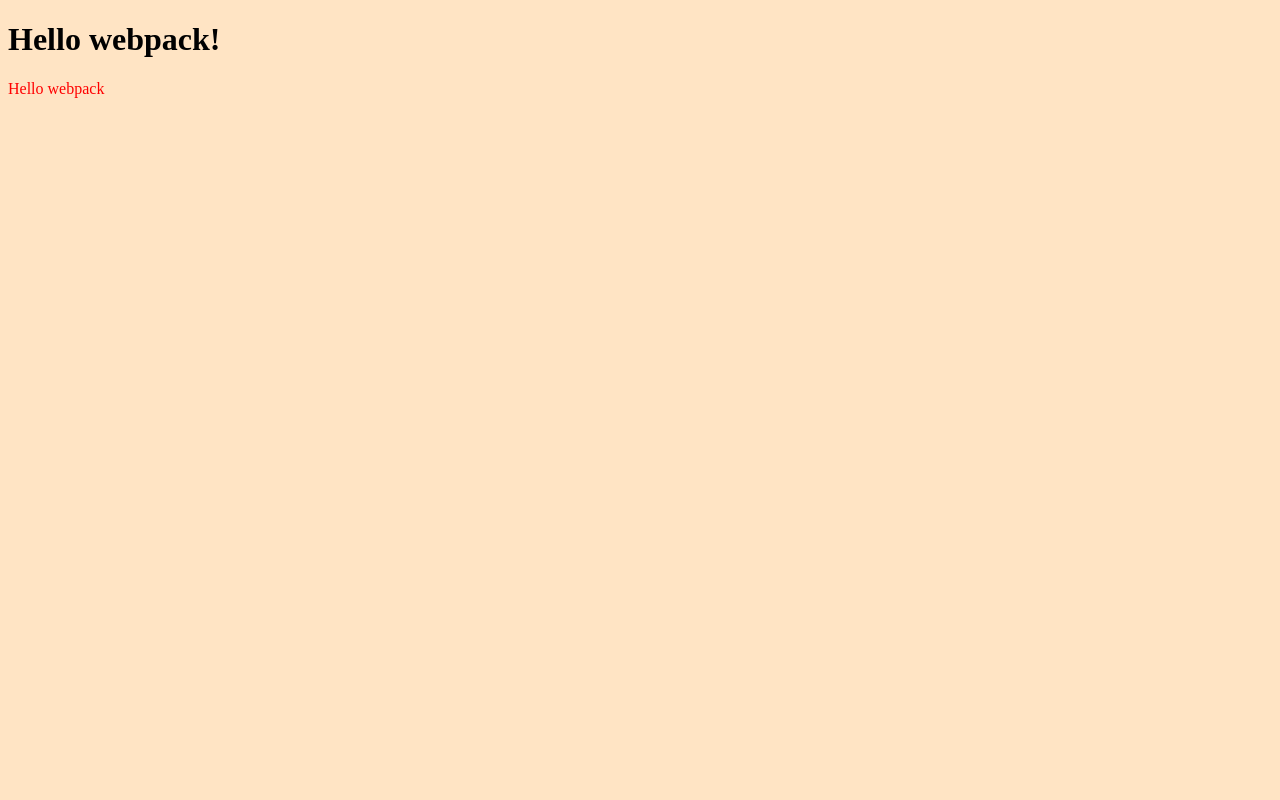
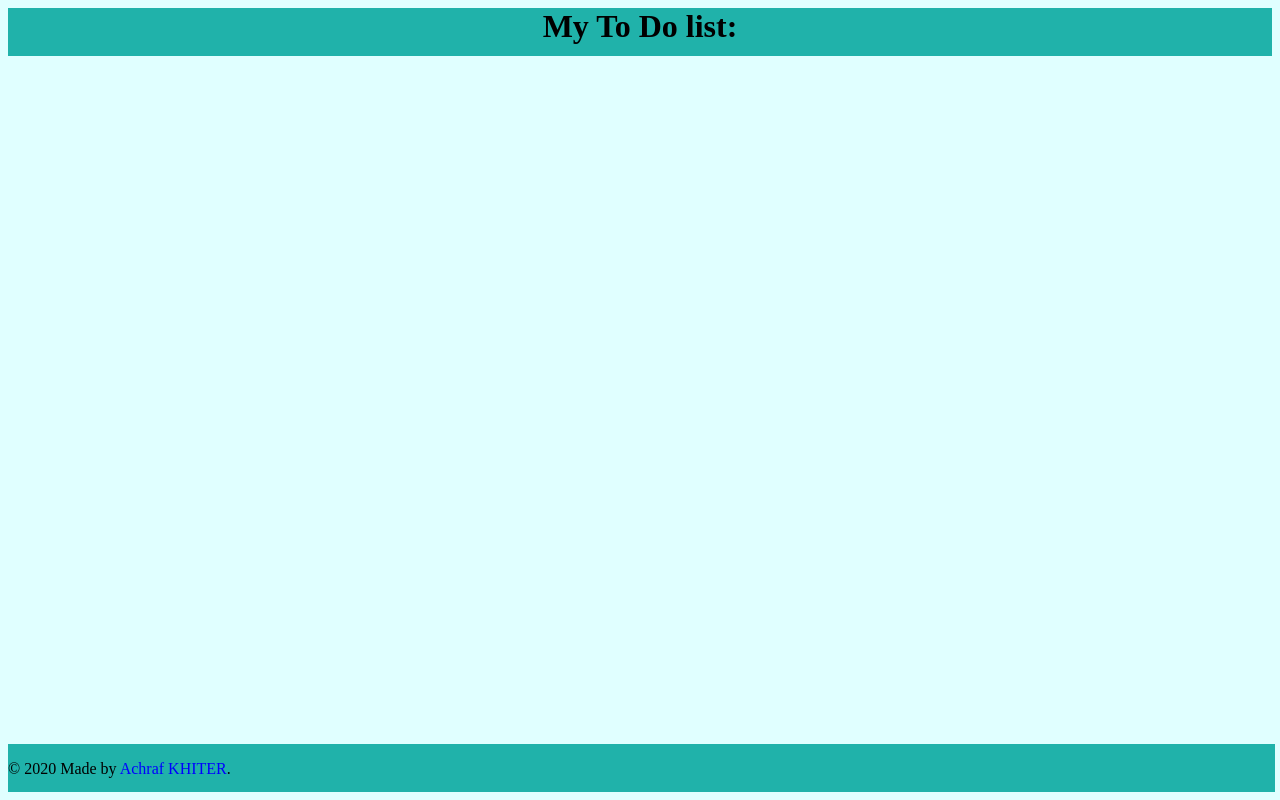
Before and after one commit to khitermedachraf/To-Do-list, a website built with webpack: page src/index.html in a window 1280 px wide. Built offline with nearby package versions, Linux system fonts and the light colour scheme.

Commit message:
Add basic styled header ad footer

```diff
--- a/src/index.html
+++ b/src/index.html
@@ -3,9 +3,16 @@
   <head>
     <meta charset="UTF-8" />
     <meta name="viewport" content="width=device-width, initial-scale=1.0" />
-    <title>Webpack Exercise</title>
+    <title>My To-Do list</title>
   </head>
   <body>
-    <h1>Hello webpack!</h1>
+    <header><h1>My To Do list:</h1></header>
+    <main></main>
+    <footer>
+      <p>
+        &copy; 2020 Made by
+        <a href="https://github.com/khitermedachraf/">Achraf KHITER</a>.
+      </p>
+    </footer>
   </body>
 </html>
--- a/src/index.js
+++ b/src/index.js
@@ -1,14 +1 @@
-import _ from 'lodash';
 import './style.css';
-
-function component() {
-  const element = document.createElement('div');
-
-  // Lodash, now imported by this script
-  element.innerHTML = _.join(['Hello', 'webpack'], ' ');
-  element.classList.add('hello');
-
-  return element;
-}
-
-document.body.appendChild(component());
--- a/src/style.css
+++ b/src/style.css
@@ -1,7 +1,25 @@
 body {
-  background-color: bisque;
+  background-color: lightcyan;
 }
 
-.hello {
-  color: red;
+header h1 {
+  text-align: center;
+  margin: 0;
 }
+header {
+  height: 3em;
+}
+footer {
+  position: absolute;
+  bottom: 8px;
+  width: 99%;
+  height: 3em;
+}
+footer a {
+  text-decoration: none;
+  color: blue;
+}
+header,
+footer {
+  background-color: lightseagreen;
+}
```
